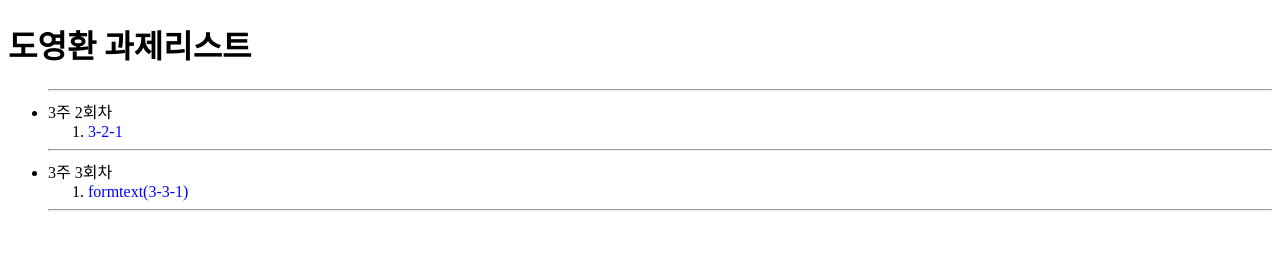
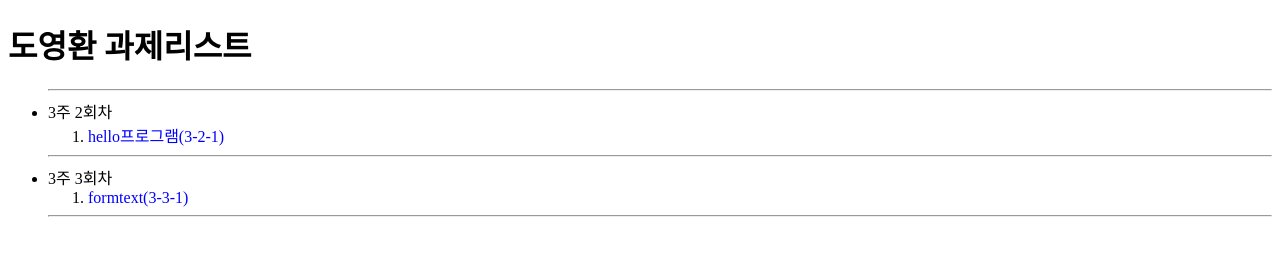
Before and after one commit to dyh7557/dyh7557.github.io, a plain HTML site: page index.html in a window 1280 px wide. Drawn offline with Linux system fonts and the light colour scheme.

Commit message:
Update index.html

```diff
--- a/index.html
+++ b/index.html
@@ -15,7 +15,7 @@
 
             <li>3주 2회차</li>
             <ol>
-                <li><a href="https://dyh7557.github.io/java/hw3_2_1.html">3-2-1</a></li>
+                <li><a href="https://dyh7557.github.io/java/hw3_2_1.html">hello프로그램(3-2-1)</a></li>
             </ol><hr/>
             <li>3주 3회차</li>
             <ol>
```
